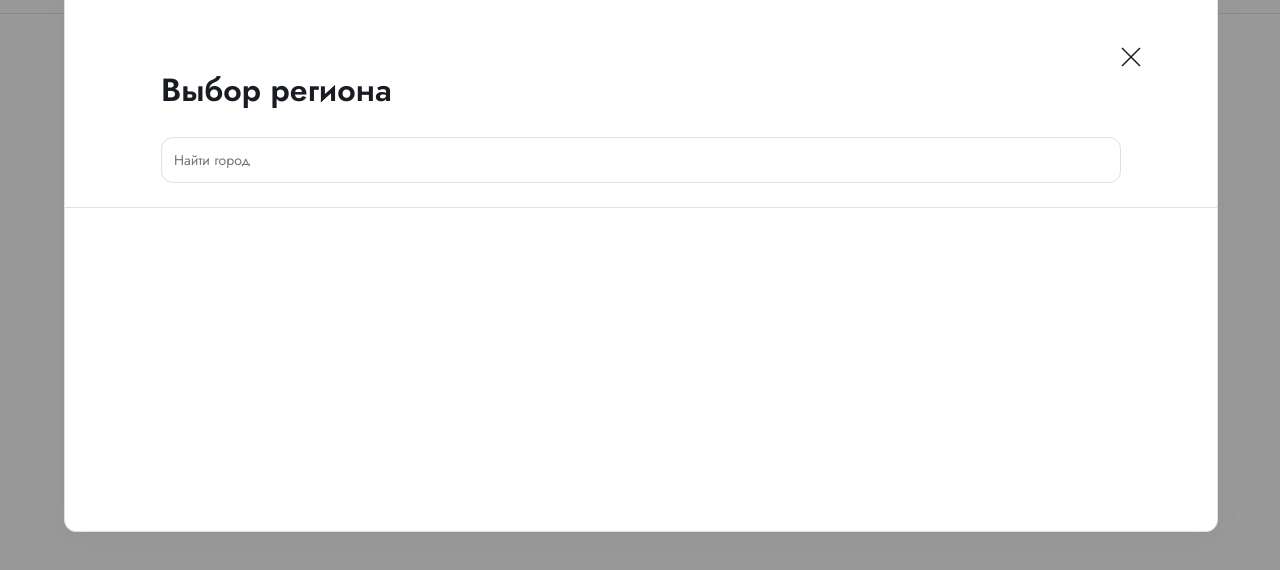
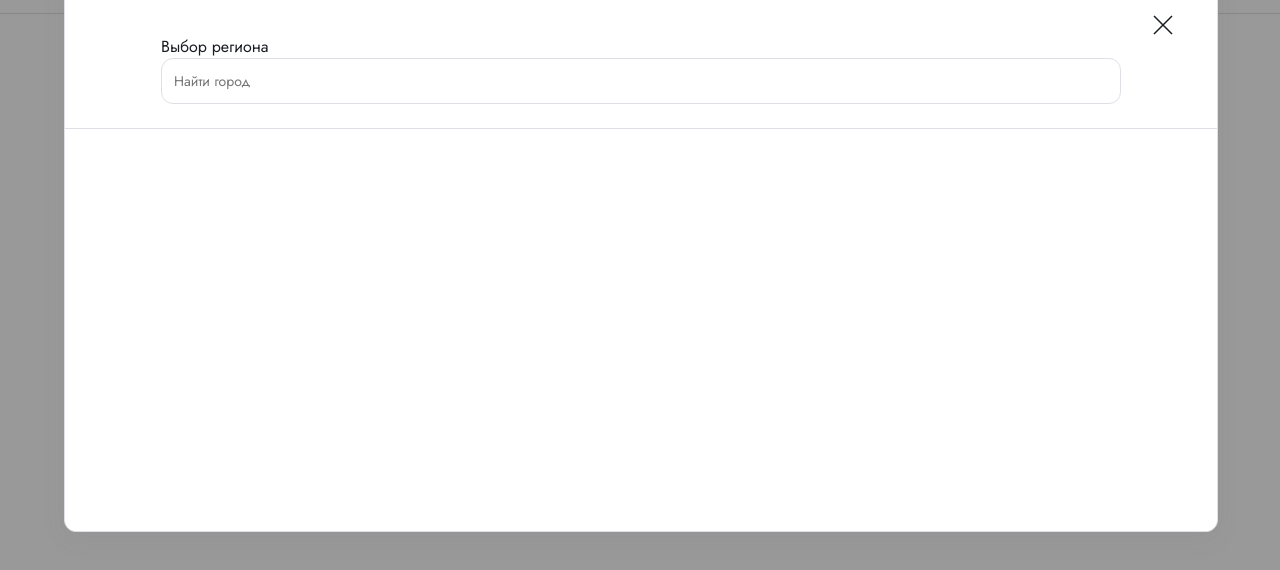
Before and after one commit to hopes91/beeline-copy, a plain HTML site: page index.html in a window 1280 px wide. Both pictures are taken after a click on the button "Москва". Shown: the part 150-720 px from the top of the page. Drawn offline with Linux system fonts and the light colour scheme.

Commit message:
add .close to regions close button

```diff
--- a/index.html
+++ b/index.html
@@ -40,10 +40,10 @@
                             <div class="regions-wrapper popup close">
                                 <div class="regions">
                                     <div class="header">
-                                        <h3>Выбор региона</h3>
+                                        <span>Выбор региона</span>
                                         <button type="button" class="close">
                                             <svg width="20" height="20" viewBox="0 0 20 20" class="close">
-                                                <path d="M19 1L1 19M1 1l18 18"></path>
+                                                <path d="M19 1L1 19M1 1l18 18" class="close"></path>
                                             </svg>
                                         </button>
                                         <input type="text" placeholder="Найти город">
--- a/style.css
+++ b/style.css
@@ -185,7 +185,7 @@ header {
     margin-bottom: 24px;
 }
 
-.regions .close {
+.regions button.close {
     font-size: 0;
     padding: 12px;
     position: absolute;
@@ -195,7 +195,7 @@ header {
     top: 32px;
 }
 
-.regions .close:hover {
+.regions button.close:hover {
     stroke: #f45151;
 }
 
```
